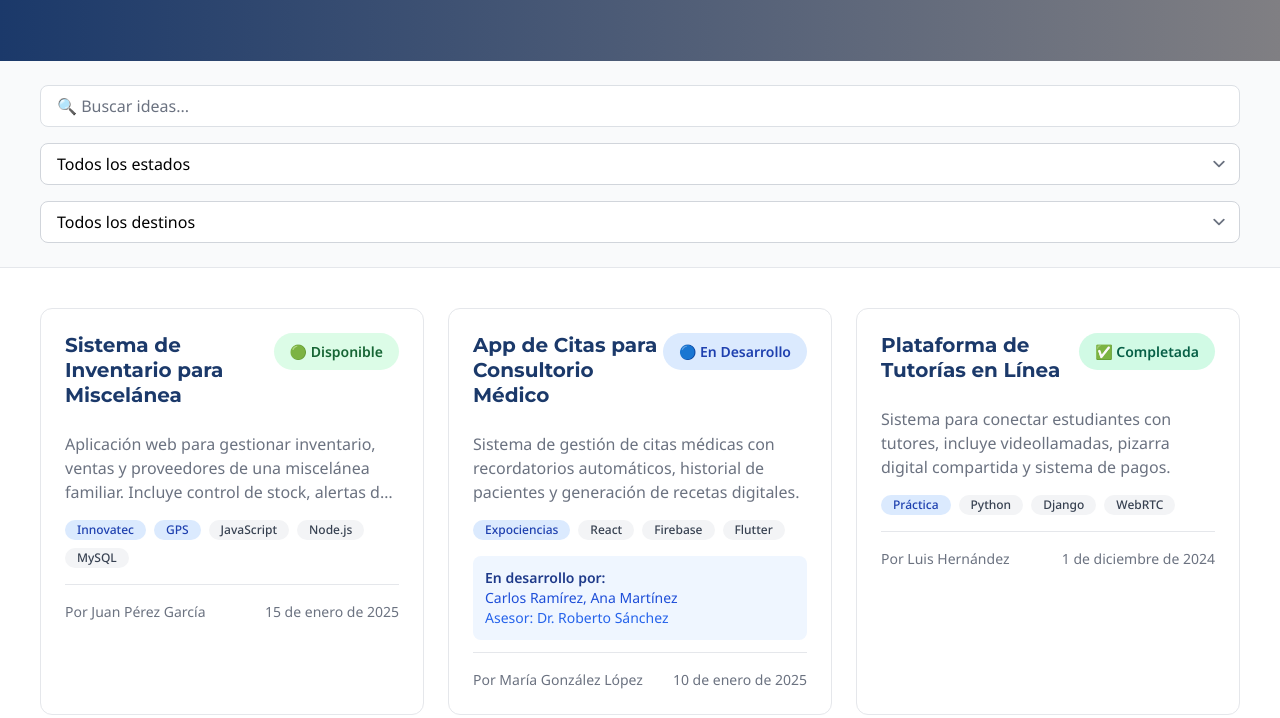
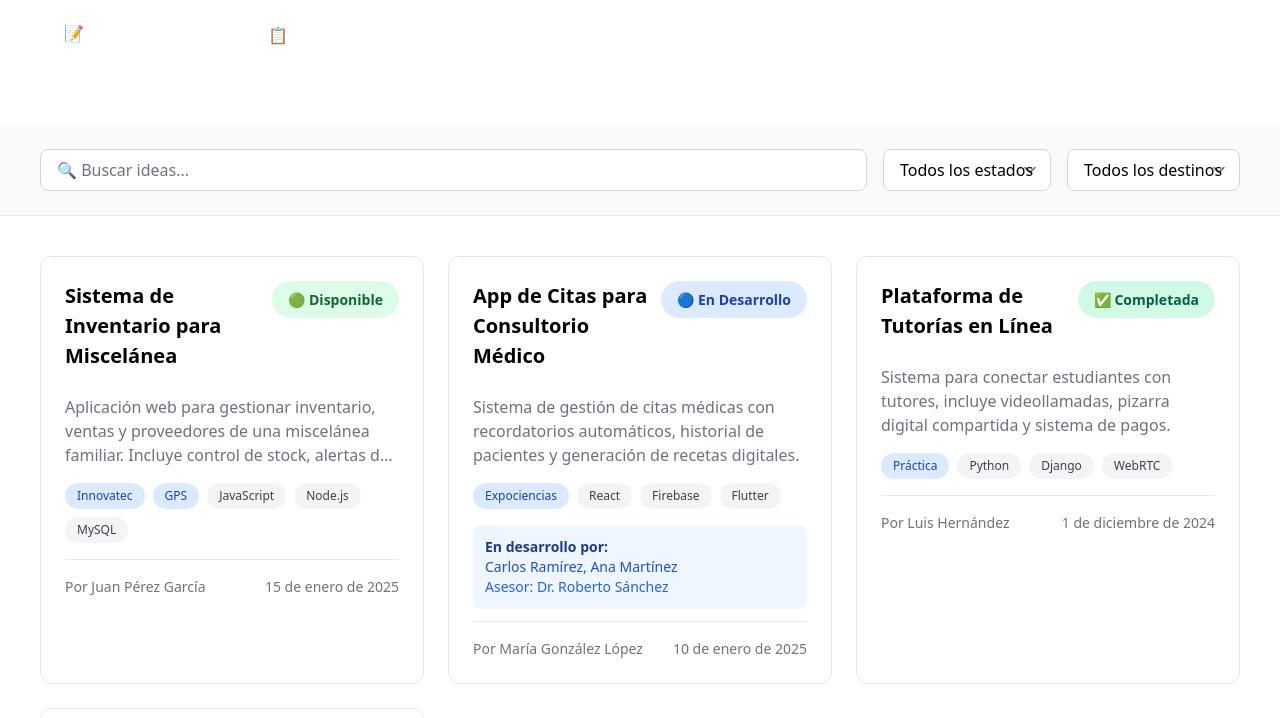
Before and after one commit to jjho05/ISC-Hub, a plain HTML site: page banco-ideas/index.html in a window 1280 px wide. Shown: the part 617-1335 px from the top of the page. Drawn offline with nearby package versions, Linux system fonts and the light colour scheme.

Commit message:
fix: Eliminadas referencias CSS conflictivas en banco de ideas

```diff
--- a/banco-ideas/index.html
+++ b/banco-ideas/index.html
@@ -13,9 +13,6 @@
         rel="stylesheet" />
     <link href="https://fonts.googleapis.com/css2?family=Montserrat:wght@400;500;600;700;800&display=swap"
         rel="stylesheet" />
-    <link href="../css/variables.css" rel="stylesheet" />
-    <link href="../css/base.css" rel="stylesheet" />
-    <link href="../css/components.css" rel="stylesheet" />
     <link href="css/banco-ideas.css" rel="stylesheet" />
     <script src="https://cdn.tailwindcss.com?plugins=forms,container-queries"></script>
 </head>
```
